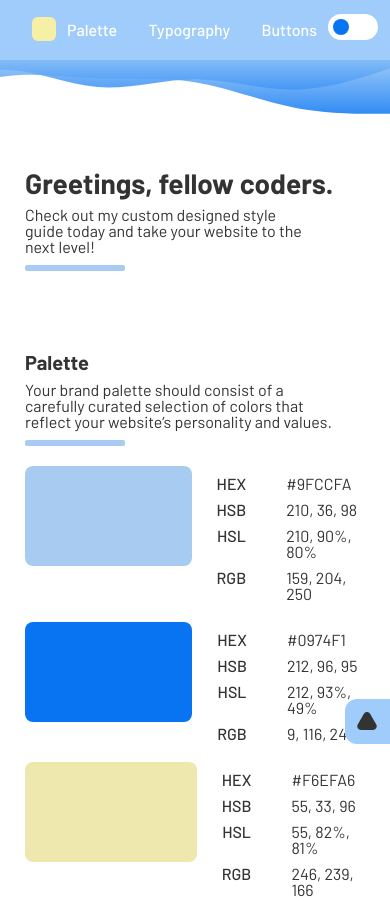
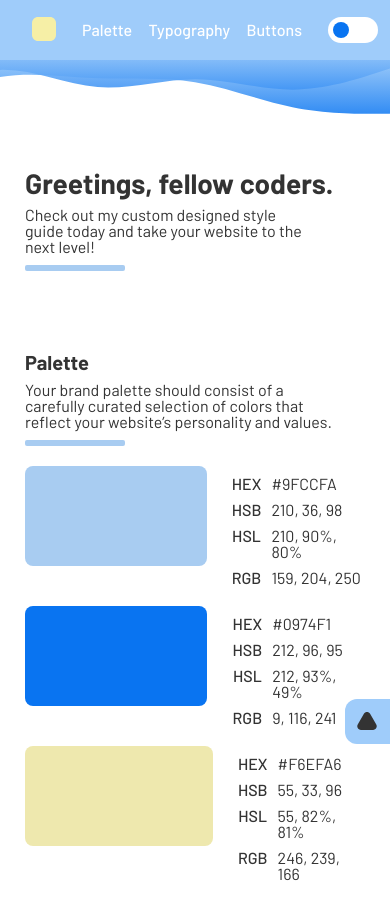
Before and after one commit to nabi-cloud/style-guide, a plain HTML site: page index.html in a window 390 px wide. Shown: the top 901 px of the page. Drawn offline with Linux system fonts and the light colour scheme.

Commit message:
Update style.css

```diff
--- a/css/style.css
+++ b/css/style.css
@@ -539,6 +539,10 @@ footer {
         height: 16px;
     }
 
+    label {
+        padding-top: 5px;
+    }
+
     nav {
         height: 60px;
     }
@@ -549,7 +553,9 @@ footer {
     }
 
     .tags {
-        width: 250px;
+        width: 220px;
+        min-width: 180px;
+        max-width: 250px;
     }
 
     nav li {
@@ -639,6 +645,10 @@ footer {
         padding-left: 25px;
     }
 
+    .table td {
+        padding-left: 10px;
+    }
+
 
     /*Typography Section*/
     .css.property {
```
